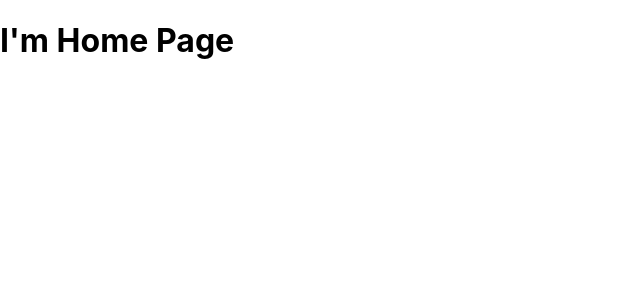
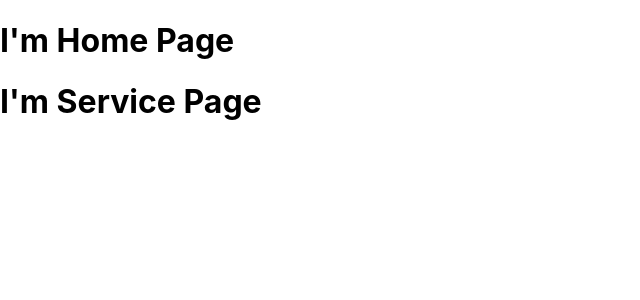
Before and after one commit to Waqardev/React-Js-With-Bootstrap-5, a React (Create React App) app: page / in a window 1280 px wide. Shown: the top 300 px of the page, without its empty margins (0-640 px from the left). Built offline with nearby package versions, Linux system fonts and the light colour scheme.

Commit message:
Service Component

```diff
--- a/src/App.js
+++ b/src/App.js
@@ -1,10 +1,12 @@
 import React from 'react';
 import Home from "./Home"
+import Service from "./Service"
 
 function App() {
   return (
     <div>
       <Home />
+      <Service />
     </div>
   );
 }
--- /dev/null
+++ b/src/Service.jsx
@@ -0,0 +1,10 @@
+import React from "react";
+
+const Service = () => {
+  return (
+    <div>
+      <h1>I'm Service Page</h1>
+    </div>
+  );
+};
+export default Service;
```
